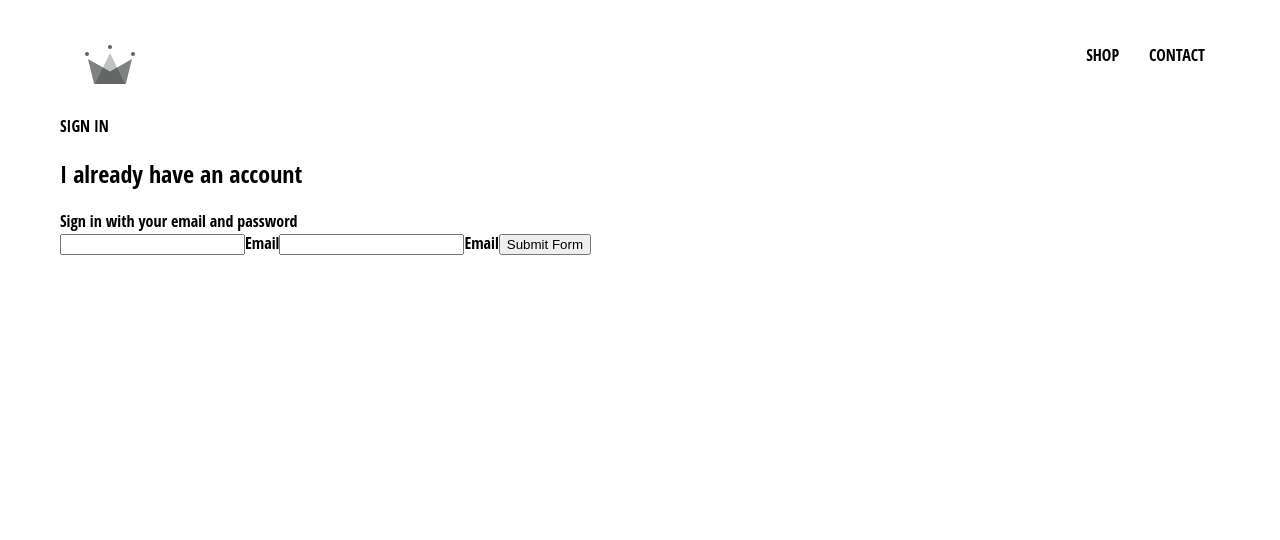
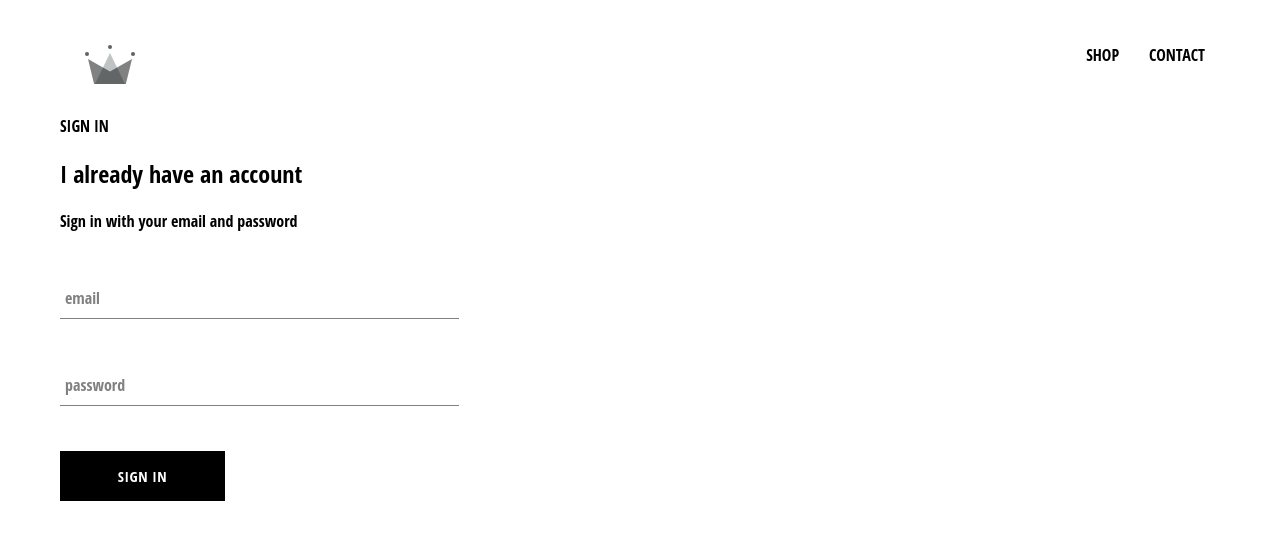
Before and after one commit to SonishMaharjan/e_commerce, a React (Create React App) app: page /signin in a window 1280 px wide. Shown: the top 540 px of the page. Built offline with nearby package versions, Linux system fonts and the light colour scheme; the HTML template or start-up script is replaced by a standard one.

Commit message:
sign in form input and button added

```diff
--- /dev/null
+++ b/src/components/custom-button/custom-button.component.jsx
@@ -0,0 +1,11 @@
+import React from "react";
+
+import "./custom-button.styles.scss";
+
+const CustomButton = ({ children, ...otherProps }) => (
+  <button className="custom-button" {...otherProps}>
+    {children}
+  </button>
+);
+
+export default CustomButton;
--- /dev/null
+++ b/src/components/custom-button/custom-button.styles.scss
@@ -0,0 +1,22 @@
+.custom-button {
+  min-width: 165px;
+  width: auto;
+  height: 50px;
+  letter-spacing: 0.5px;
+  line-height: 50px;
+  padding: 0 35px 0 35px;
+  font-size: 15px;
+  background-color: black;
+  color: white;
+  text-transform: uppercase;
+  font-family: "Open Sans Condensed";
+  font-weight: bolder;
+  border: none;
+  cursor: pointer;
+
+  &:hover {
+    background-color: white;
+    color: black;
+    border: 1px solid black;
+  }
+}
--- /dev/null
+++ b/src/components/form-input/form-input.component.jsx
@@ -0,0 +1,25 @@
+import React from "react";
+
+import "./form-input.styles.scss";
+
+const FormInput = ({ handleChange, label, ...otherProps }) => (
+  <div className="group">
+    <input
+      type="text"
+      className="form-input"
+      onChange={handleChange}
+      {...otherProps}
+    />
+    {label ? (
+      <label
+        className={`${
+          otherProps.value.length ? "shrink" : ""
+        } form-input-label`}
+      >
+        {label}
+      </label>
+    ) : null}
+  </div>
+);
+
+export default FormInput;
--- /dev/null
+++ b/src/components/form-input/form-input.styles.scss
@@ -0,0 +1,54 @@
+$sub-color: grey;
+$main-color: black;
+
+@mixin shrinkLabel {
+  top: -14px;
+  font-size: 12px;
+  color: $main-color;
+}
+
+.group {
+  position: relative;
+  margin: 45px 0;
+
+  .form-input {
+    background: none;
+    background-color: white;
+    color: $sub-color;
+    font-size: 18px;
+    padding: 10px 10px 10px 5px;
+    display: block;
+    width: 100%;
+    border: none;
+    border-radius: 0;
+    border-bottom: 1px solid $sub-color;
+    margin: 25px 0;
+
+    &:focus {
+      outline: none;
+    }
+
+    &:focus ~ .form-input-label {
+      @include shrinkLabel();
+    }
+  }
+
+  input[type="password"] {
+    letter-spacing: 0.3em;
+  }
+
+  .form-input-label {
+    color: $sub-color;
+    font-size: 16px;
+    font-weight: normal;
+    position: absolute;
+    pointer-events: none;
+    left: 5px;
+    top: 10px;
+    transition: 300ms ease all;
+
+    &.shrink {
+      @include shrinkLabel();
+    }
+  }
+}
--- a/src/components/sign-in/sign-in.component.jsx
+++ b/src/components/sign-in/sign-in.component.jsx
@@ -1,6 +1,9 @@
 import React from "react";
 
 import "./sign-in.styles.scss";
+
+import FormInput from "../form-input/form-input.component";
+import CustomButton from "../custom-button/custom-button.component";
 
 class SignIn extends React.Component {
   constructor(props) {
@@ -29,26 +32,26 @@
         <span>Sign in with your email and password</span>
 
         <form action="" onSubmit={this.handleSubmit}>
-          <input
+          <FormInput
             type="email"
             name="email"
             value={this.state.email}
-            onChange={this.handleChange}
+            handleChange={this.handleChange}
+            label="email"
             required
           />
-          <label htmlFor="email">Email</label>
 
-          <input
+          <FormInput
             type="password"
             name="password"
             id=""
             value={this.state.password}
-            onChange={this.handleChange}
+            handleChange={this.handleChange}
+            label="password"
             required
           />
-          <label htmlFor="">Email</label>
 
-          <input type="submit" value="Submit Form" />
+          <CustomButton type="submit">Sign In</CustomButton>
         </form>
       </div>
     );
--- a/src/components/sign-in/sign-in.styles.scss
+++ b/src/components/sign-in/sign-in.styles.scss
@@ -0,0 +1,9 @@
+.sign-in {
+  width: 30vw;
+  display: flex;
+  flex-direction: column;
+
+  .title {
+    margin: 30px 0px;
+  }
+}
```
